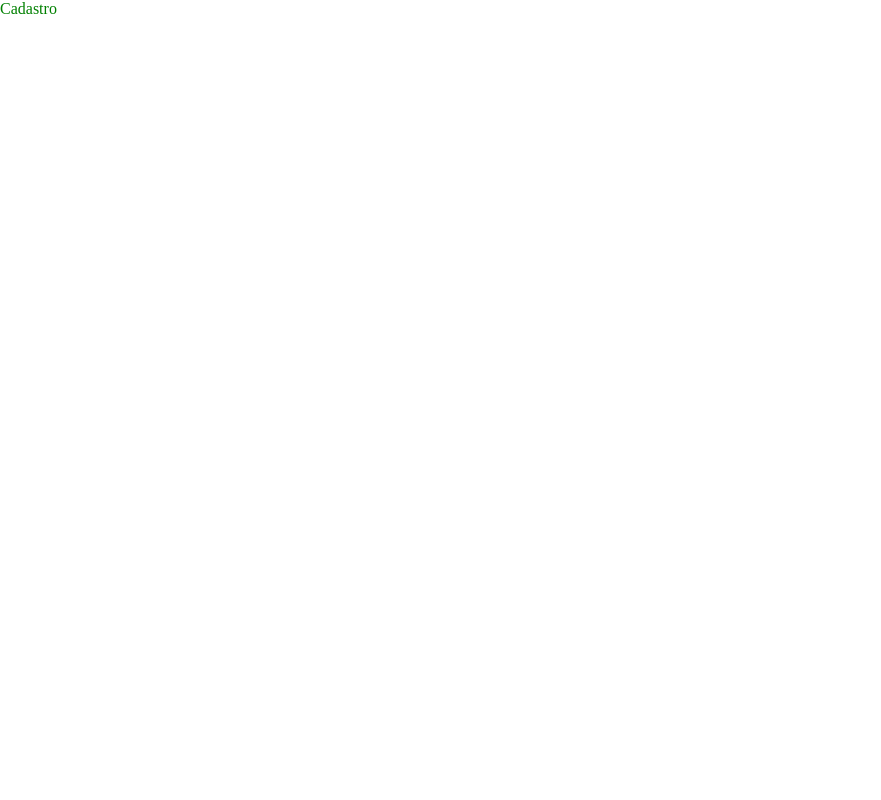
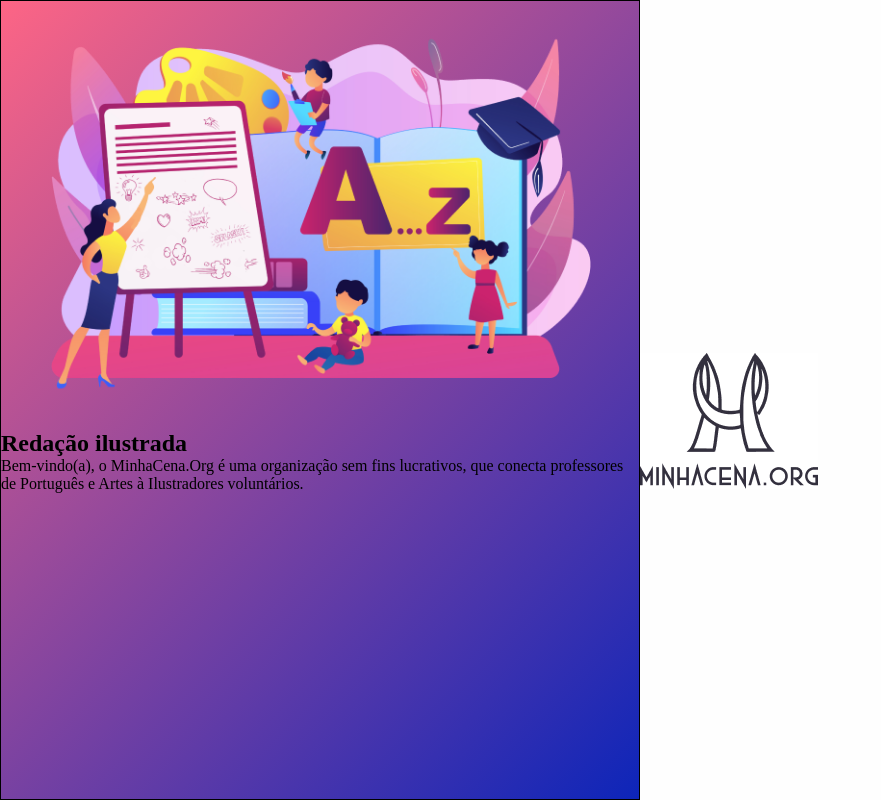
Before and after one commit to Adrian-Oliveira/MinhaCena-Front, a React app: page /cadastro in a window 1280 px wide. Shown: the whole page, without its empty margins (0-881 px from the left). Built offline with nearby package versions, Linux system fonts and the light colour scheme; a web font is replaced by a local one.

Commit message:
Adição das áreas de formulário e banner na página de cadastro

```diff
--- a/src/pages/Cadastro/cadastro.scss
+++ b/src/pages/Cadastro/cadastro.scss
@@ -1,5 +1,30 @@
 
 .cadastro{
-    color: green;
+    position: fixed;
+    width: 100%;
+    height: 100%;
+    margin: 0%;
+    background: #FEFEFE;
 
+
+    .bannerCadastro{
+        display: inline-block;
+        width: 50%;
+        height: 100%;
+
+        background: linear-gradient(135deg, #FD6585 0%, #0D25B9 100%);
+        border: 1px solid #000000;
+
+        img{
+            position: relative;
+            width: 100%;
+        }
+    }
+
+    .formCadastro{
+        display: inline-block;
+        width: 50%;
+        height: 100%;
+
+    }
 }
--- a/src/pages/Cadastro/index.js
+++ b/src/pages/Cadastro/index.js
@@ -1,4 +1,7 @@
 import React, {Fragment} from "react";
+
+import imgCadastro from '../../core/assets/img/imagem_cadastro.png'
+import logoCadastro from '../../core/assets/icons/logo_cadastro.png'
 
 import './cadastro.scss'
 
@@ -6,7 +9,23 @@ const Cadastro = () => {
 
     return (
         <Fragment>
-            <div className='cadastro' > Cadastro </div>
+            <div className="cadastro" >
+
+                <div className="bannerCadastro">
+                    <img className="imgCadastro" src={imgCadastro}/>
+                    <h2>
+                        Redação ilustrada
+                    </h2>
+                    <p>
+                        Bem-vindo(a), o MinhaCena.Org é uma organização sem fins lucrativos,
+                        que conecta professores de Português e Artes à Ilustradores voluntários.
+                    </p>
+                </div>
+
+                <div className="formCadastro">
+                    <img className="logoForm" src={logoCadastro} />
+                </div>
+            </div>
         </Fragment>
     );
 }
```
Also changed, not shown: src/core/assets/icons/logo_cadastro.png (added), src/core/assets/img/imagem_cadastro.png (added).
